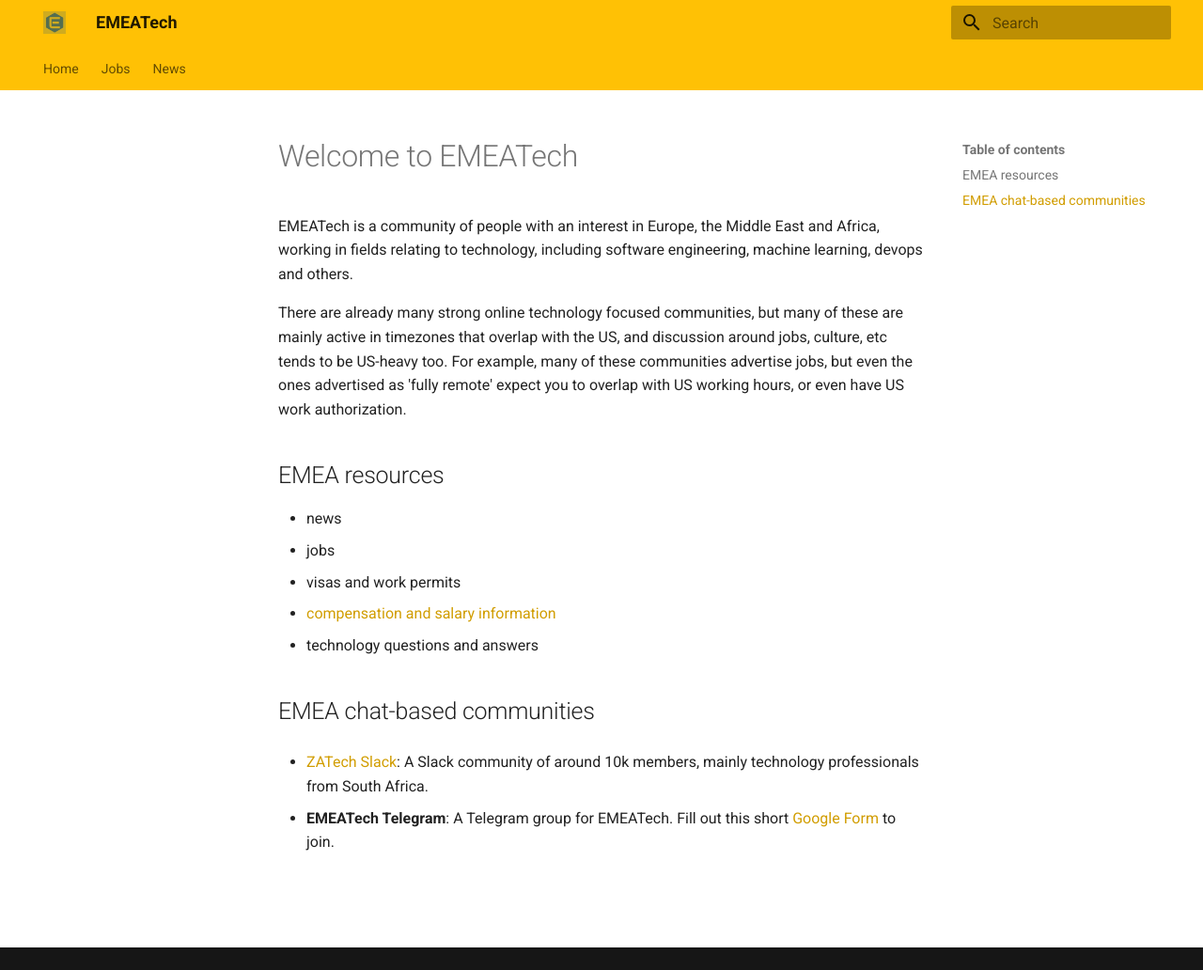
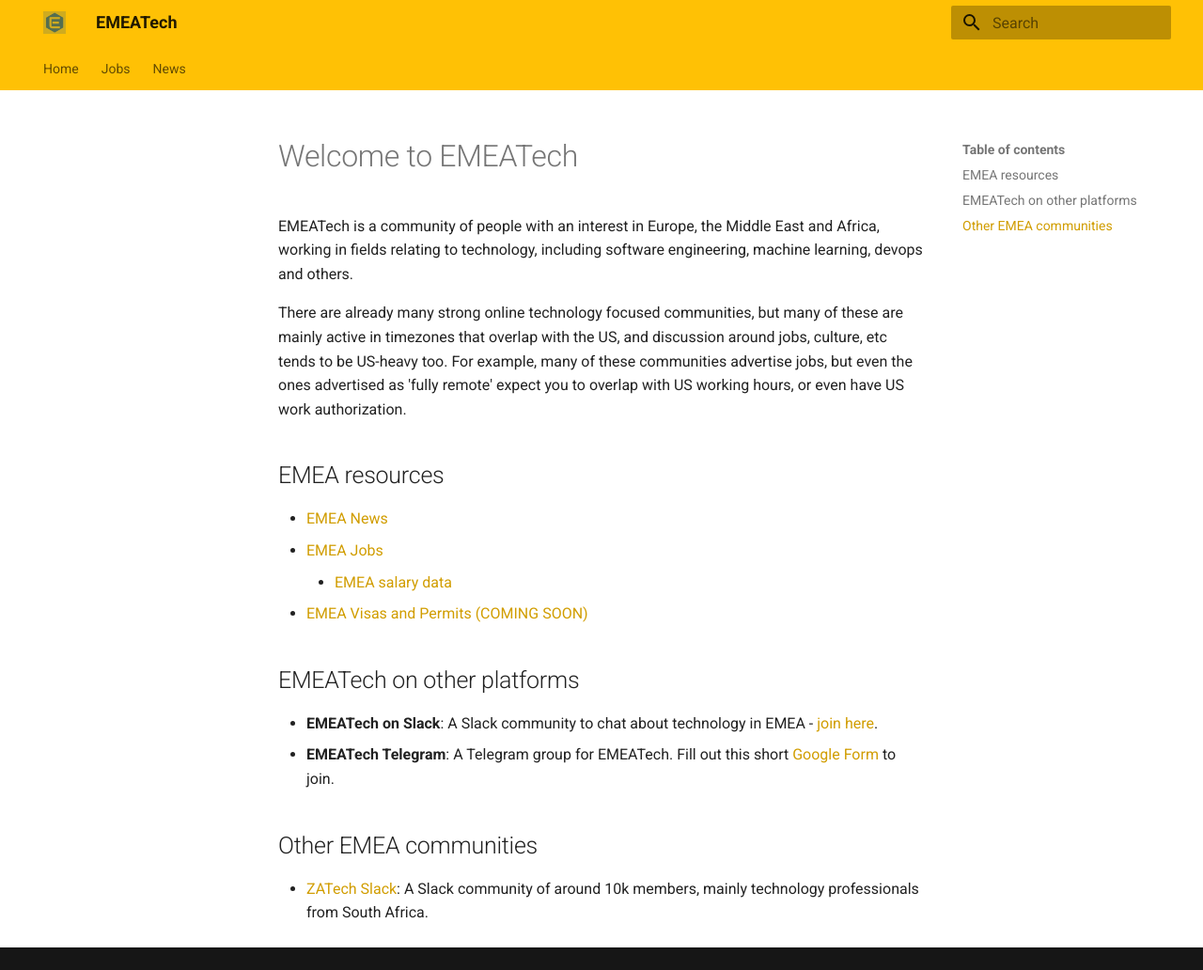
Before and after one commit to EMEATech/website, an MkDocs documentation site: the page built from docs/index.md, in a window 1280 px wide and 1032 px high. Shown: the whole window at 94% size. Built offline with MkDocs 1.6.1 and Material for MkDocs 9.7.7, drawn with Linux system fonts in a browser that asks for light colours.

Commit message:
fix links on homepage

```diff
--- a/docs/index.md
+++ b/docs/index.md
@@ -6,14 +6,15 @@
 
 ## EMEA resources
 
-- news
-- jobs
-- visas and work permits
-- [compensation and salary information](./emea-salary-resources/)
-- technology questions and answers
+- [EMEA News](/news)
+- [EMEA Jobs](/jobs)
+    - [EMEA salary data](/jobs/emea-salary-resources/)
+- [EMEA Visas and Permits (COMING SOON)](#)
 
-## EMEA chat-based communities
+## EMEATech on other platforms
+* **EMEATech on Slack**: A Slack community to chat about technology in EMEA - [join here](https://join.slack.com/t/emeatechworkspace/shared_invite/zt-15cr304wk-rtFZmvbHZFDNftXfe~wwXg).
+* **EMEATech Telegram**: A Telegram group for EMEATech. Fill out this short [Google Form](https://docs.google.com/forms/d/e/1FAIpQLSdfB5SXQzWLHGjFrHUSc-tl5dQcsYDBgw5mui_akP6YhXxbEw/viewform) to join.
+
+## Other EMEA communities
 
 * [ZATech Slack](https://zatech.co.za): A Slack community of around 10k members, mainly technology professionals from South Africa.
-
-* **EMEATech Telegram**: A Telegram group for EMEATech. Fill out this short [Google Form](https://docs.google.com/forms/d/e/1FAIpQLSdfB5SXQzWLHGjFrHUSc-tl5dQcsYDBgw5mui_akP6YhXxbEw/viewform) to join.
```
